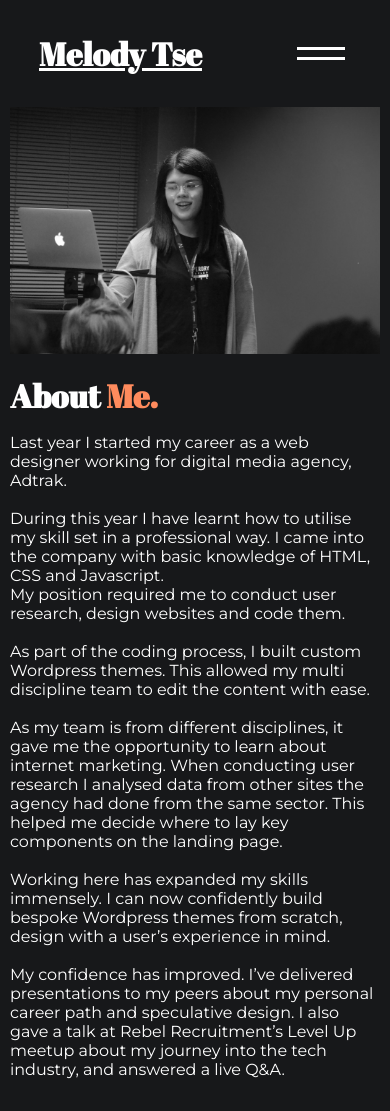
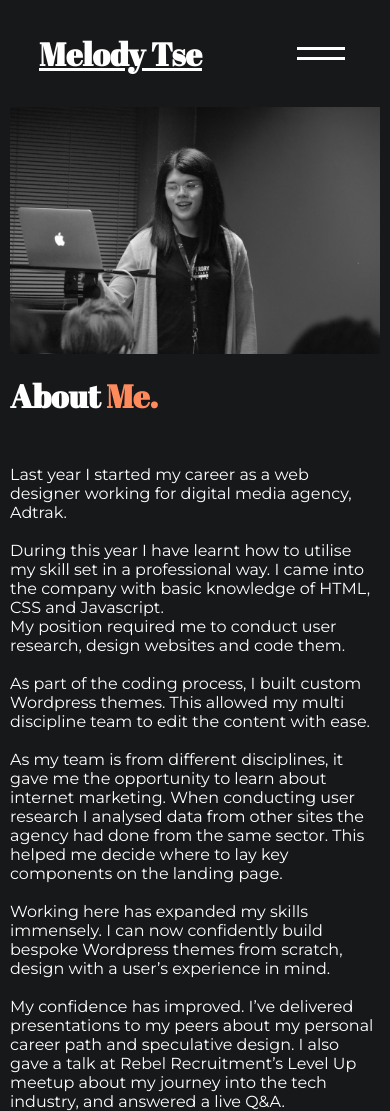
Before and after one commit to mel-tse/portfolio, a plain HTML site: page about/index.html in a window 390 px wide. Before the commit the page ends 1079 px from the top, so only its background shows below. Drawn offline with nearby package versions, Linux system fonts and the light colour scheme; a script that the page names is missing.

Commit message:
added padding

```diff
--- a/style.css
+++ b/style.css
@@ -383,6 +383,10 @@ body {
     padding-top: 2rem;
   }
 
+  .hero-desc {
+    padding-bottom: 2rem;
+  }
+
   .about-hero-img img {
     width: 100%;
     float: initial;
```
